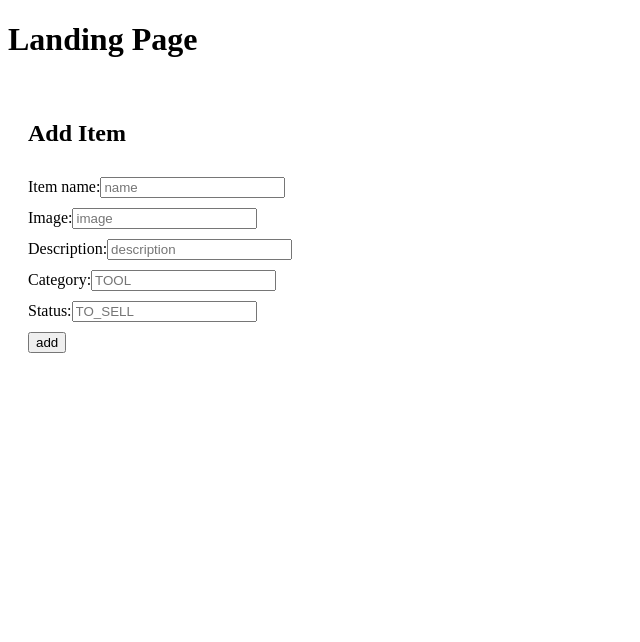
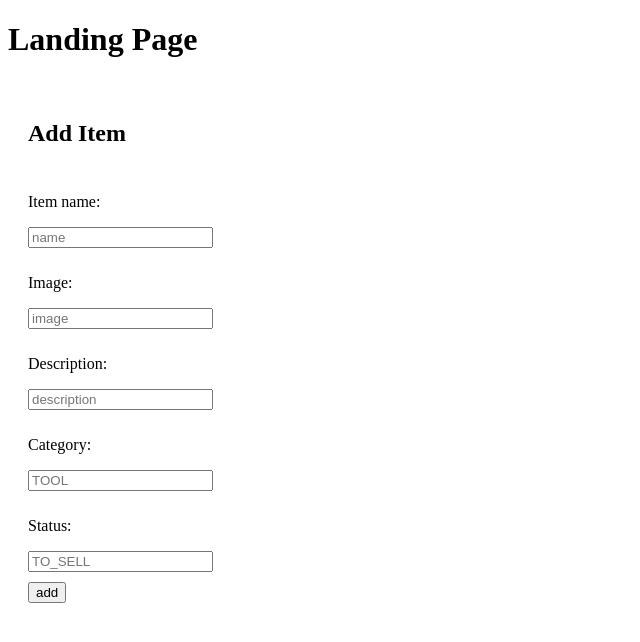
Before and after one commit to Kinuy/verleih-verschenke-verkauf-app, a React (Vite) app in the folder frontend/: page / in a window 1280 px wide. Shown: the top 642 px of the page, without its empty margins (0-640 px from the left). Built offline with nearby package versions, Linux system fonts and the light colour scheme.

Commit message:
add p tack because sonar is unhappy

```diff
--- a/frontend/src/components/NewItemCard.tsx
+++ b/frontend/src/components/NewItemCard.tsx
@@ -43,7 +43,8 @@ export default function NewItemCard() {
         <div>
             <form className="newItemForm" onSubmit={addItem}>
                 <h2>Add Item</h2>
-                <label>Item name:
+                <label>
+                    <p>Item name:</p>
                         <input
                             type="text"
                             value={itemName}
@@ -51,7 +52,8 @@ export default function NewItemCard() {
                             onChange={(e) => setItemName(e.target.value)}
                         />
                 </label>
-                <label>Image:
+                <label>
+                    <p>Image:</p>
                         <input
                             type="text"
                             value={itemImg}
@@ -59,7 +61,8 @@ export default function NewItemCard() {
                             onChange={(e) => setItemImg(e.target.value)}
                         />
                 </label>
-                <label>Description:
+                <label>
+                    <p>Description:</p>
                     <input
                         type="text"
                         value={itemDescription}
@@ -67,7 +70,8 @@ export default function NewItemCard() {
                         onChange={(e) => setItemDescription(e.target.value)}
                     />
                 </label>
-                <label>Category:
+                <label>
+                    <p>Category:</p>
                         <input
                             type="text"
                             value={itemCategory}
@@ -75,7 +79,8 @@ export default function NewItemCard() {
                             onChange={(e) => setItemCategory(e.target.value)}
                         />
                 </label>
-                <label>Status:
+                <label>
+                    <p>Status:</p>
                         <input
                             type="text"
                             value={itemStatus}
```
Lines whose indentation alone changed are shown as unchanged.
